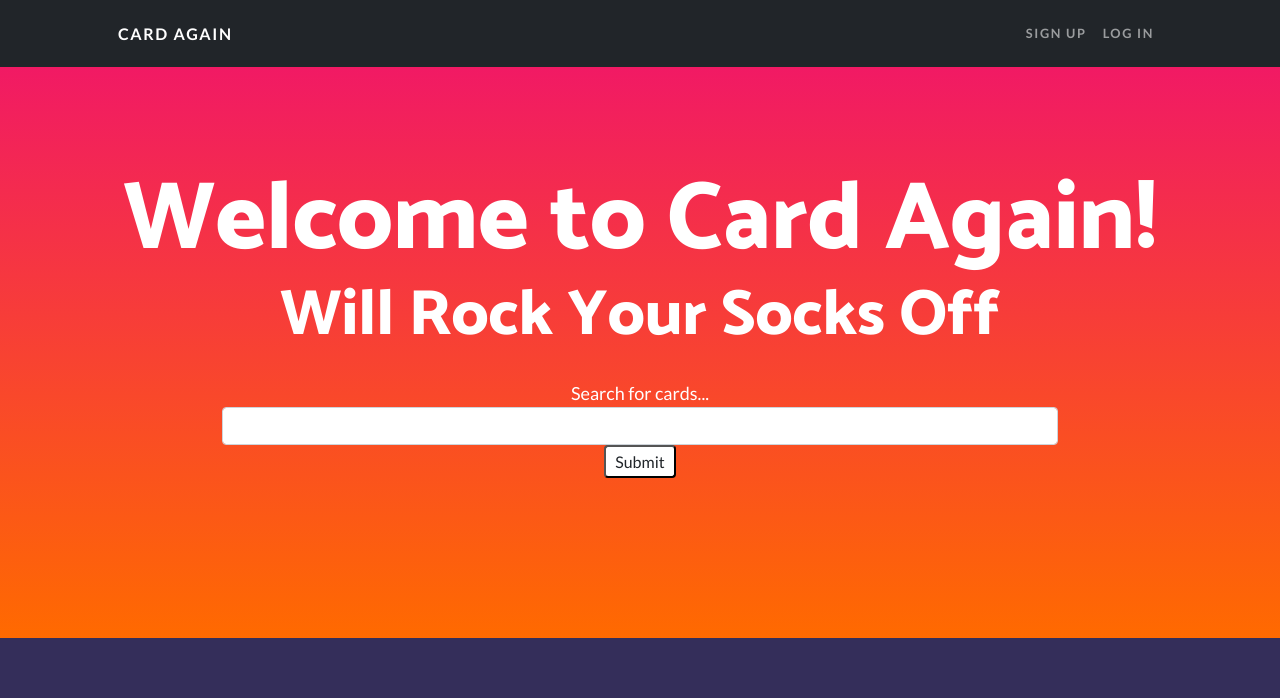
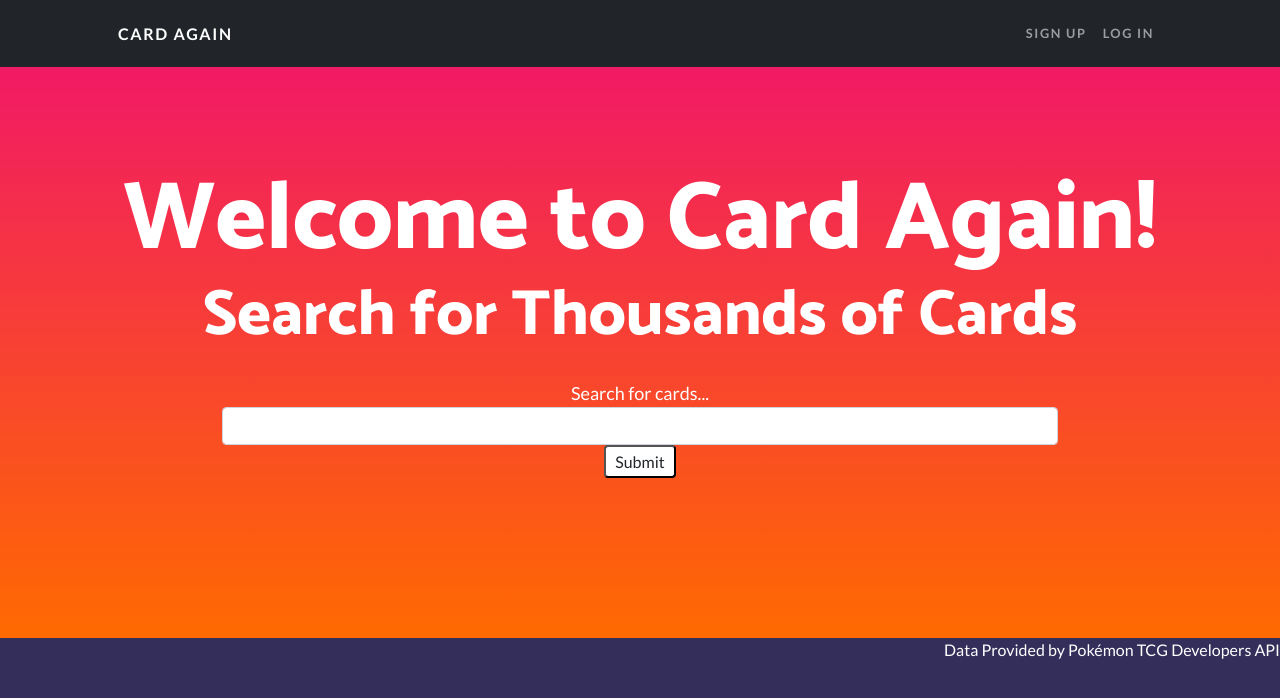
Before and after one commit to csulva/Card-Again, a Flask app: page / in a window 1280 px wide. Shown: the top 698 px of the page. Run offline with Flask 2, Linux system fonts and the light colour scheme; some libraries are stand-ins or nearby versions.

Commit message:
changes to home page

```diff
--- a/app/templates/index.html
+++ b/app/templates/index.html
@@ -10,17 +10,19 @@
         <header class="masthead text-center text-white">
             <div class="masthead-content">
                 <div class="container px-5">
-                    <h1 class="masthead-heading mb-0">
+                    <h2 class="masthead-heading mb-0">
                         {% if not user.is_anonymous %}
                         Welcome, {{ user.username }}!
                         {% else %}
                         Welcome to Card Again!
                         {% endif %}
-                    </h1>
-                    <h2 class="masthead-subheading mb-0">Will Rock Your Socks Off</h2>
+                    </h2>
+                    <h3 class="masthead-subheading mb-0">Search for Thousands of Cards</h3>
                     <br>
                     <div class='form-search'>
-                    {{ wtf.quick_form(form) }}
+                     {{ wtf.quick_form(form)}}
+
+                    <!-- {{ wtf.quick_form(form) }} -->
                     {#<script>
                         $( function() {
                           var availableTags = [
@@ -39,4 +41,8 @@
             </div>
 
         </header>
+        <div class='hidden-text'>
+            <p>Data Provided by Pokémon TCG Developers API</p>
+        </div>
+
 {% endblock content %}
```
